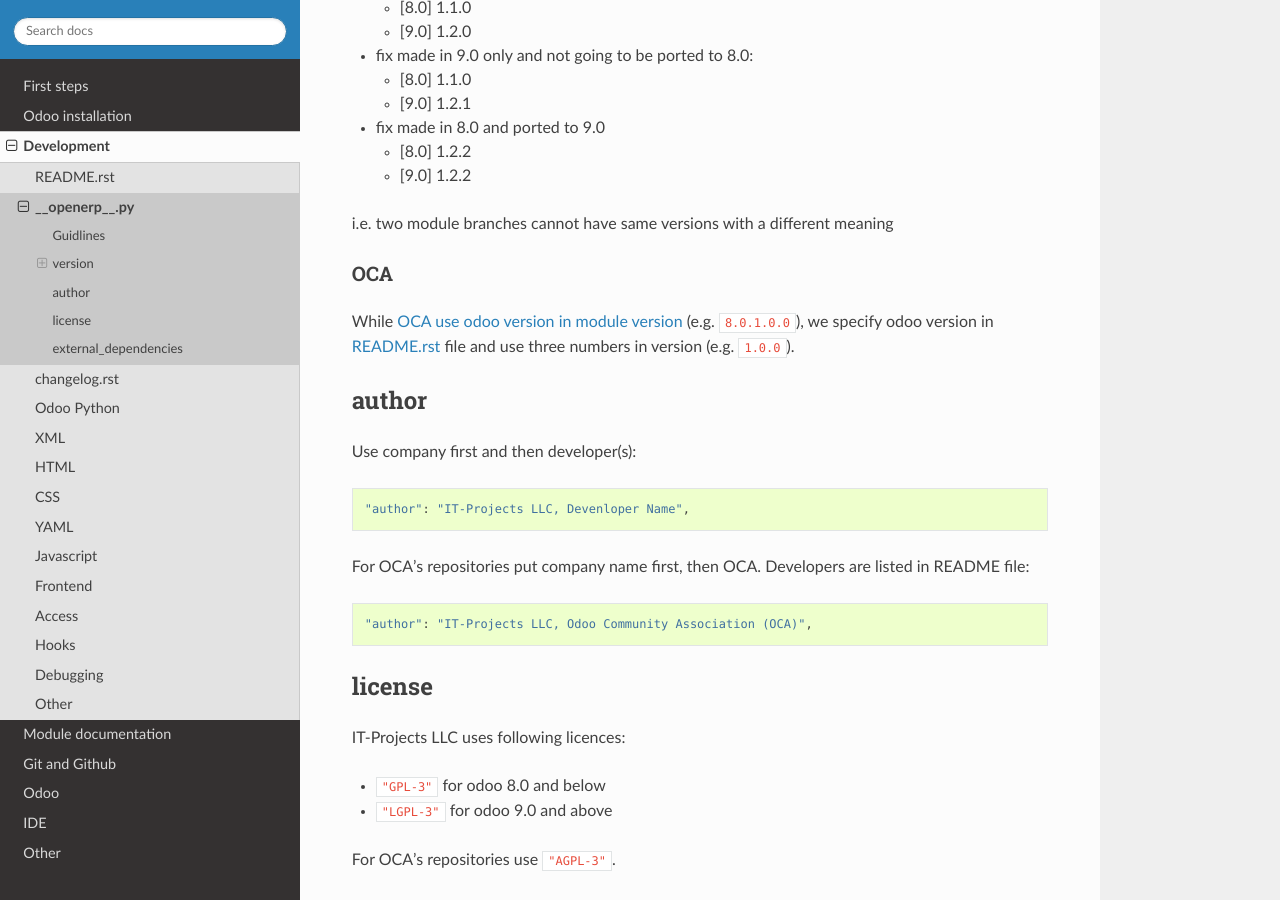
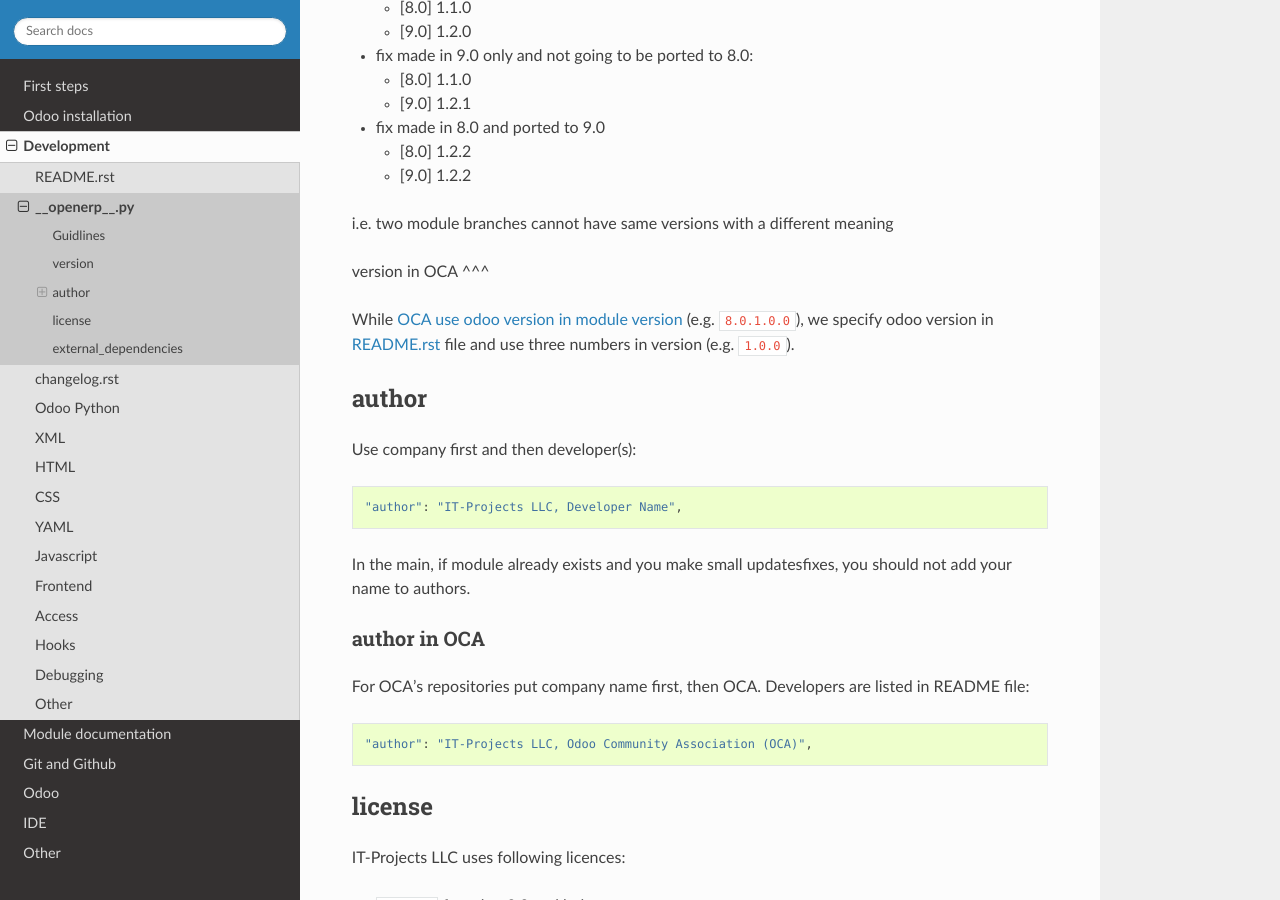
Before and after one commit to itpp-labs/odoo-development, a Sphinx documentation site: the page built from docs/dev/__openerp__.py.rst, in a window 1280 px wide and 900 px high, scrolled down 2039 px. Built offline with Sphinx 7.4.7 and the Read the Docs theme 2.0.0, drawn with Linux system fonts in a browser that asks for light colours.

Commit message:
author in __openerp__.py: don't add you name in case of small updates

```diff
--- a/docs/dev/__openerp__.py.rst
+++ b/docs/dev/__openerp__.py.rst
@@ -99,7 +99,7 @@
 
 i.e. two module branches cannot have same versions with a different meaning
 
-OCA
+version in OCA
 ^^^
 
 While `OCA use odoo version in module version <https://github.com/OCA/maintainer-tools/blob/master/CONTRIBUTING.md#version-numbers>`_ (e.g. ``8.0.1.0.0``), we specify odoo version in :doc:`README.rst <README.rst>` file and use three numbers in version (e.g. ``1.0.0``).
@@ -109,7 +109,12 @@
 
 Use company first and then developer(s): ::
 
-        "author": "IT-Projects LLC, Devenloper Name",
+        "author": "IT-Projects LLC, Developer Name",
+
+In the main, if module already exists and you make small updates\fixes, you should not add your name to authors.
+
+author in OCA
+^^^^^^^^^^^^^
 
 For OCA's repositories put company name first, then OCA. Developers are listed in README file: ::
 
```
